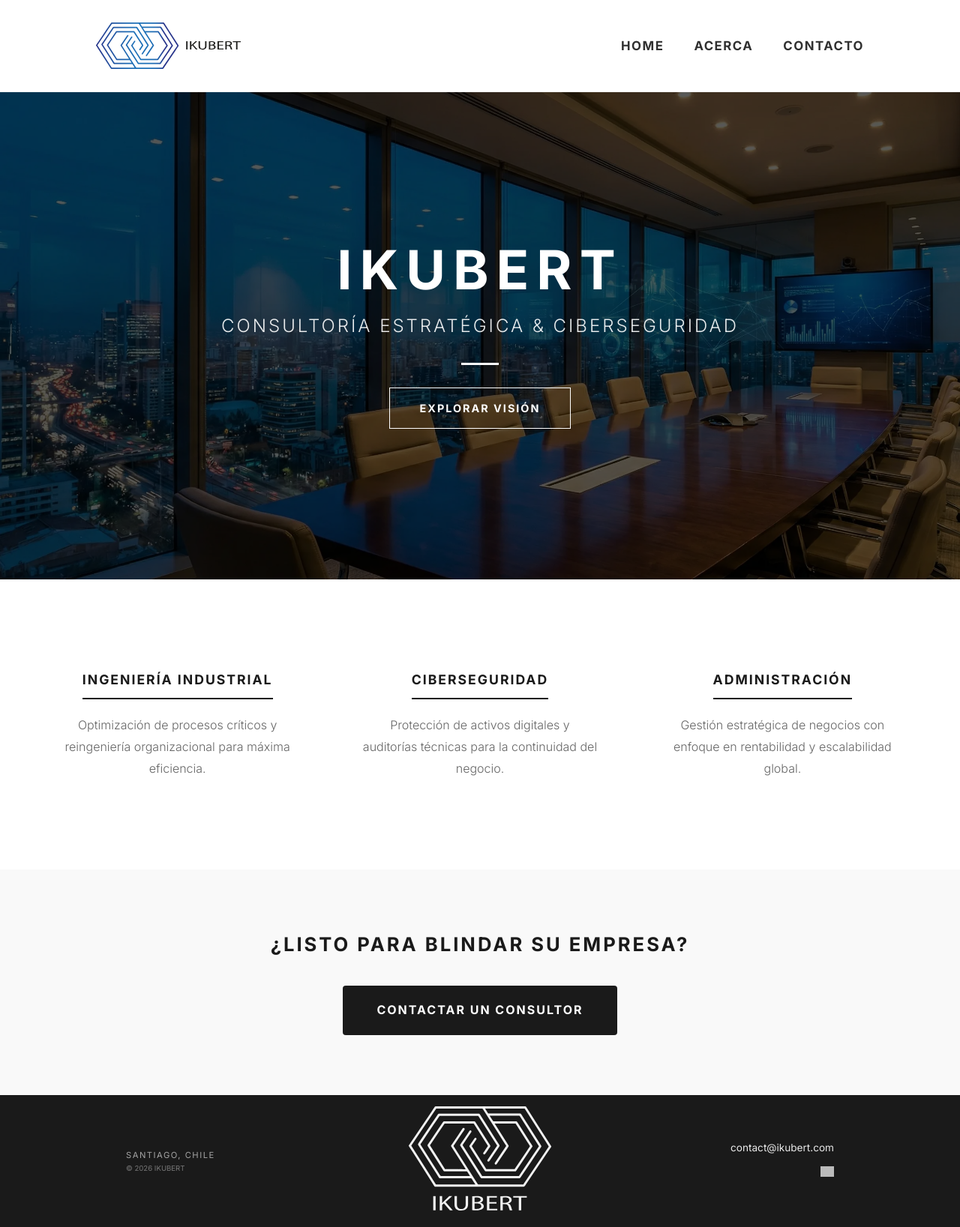
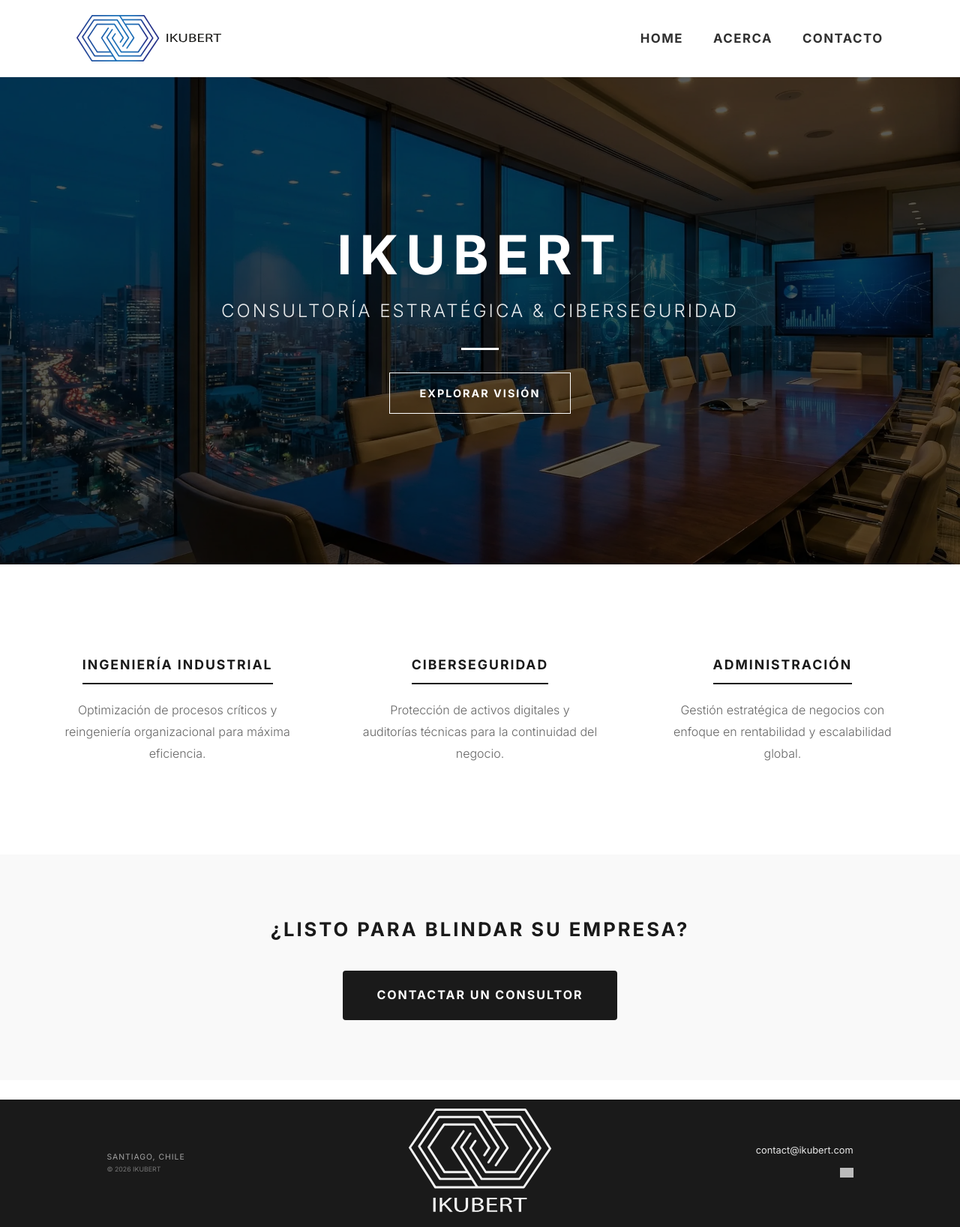
Before and after one commit to IKUBERT/ikubert.github.io, a Jekyll site: the page built from index.html, in a window 1280 px wide. Shown: the whole page at 75% size. Built offline with Jekyll 4.4.1, drawn with Linux system fonts in a browser that asks for light colours; grey boxes are pictures that could not be loaded.

Commit message:
Update default.html

```diff
--- a/_layouts/default.html
+++ b/_layouts/default.html
@@ -7,11 +7,11 @@
 
     <link rel="icon" type="image/svg+xml" href="{{ site.baseurl }}/src/logo-ikubert.svg">
     <link href="https://fonts.googleapis.com/css2?family=Inter:wght@300;400;700&display=swap" rel="stylesheet">
-    <link rel="stylesheet" href="{{ site.baseurl }}/style.css?v=21.0">
+    <link rel="stylesheet" href="{{ site.baseurl }}/style.css?v=23.0">
 </head>
 <body class="sticky-wrapper">
 
-    <nav class="site-nav" style="display: flex; justify-content: space-between; align-items: center; padding: 30px 10%; background-color: #ffffff; width: 100%; box-sizing: border-box; border-bottom: 1px solid #eee; flex-wrap: wrap;">
+    <nav class="site-nav" style="display: flex; justify-content: space-between; align-items: center; padding: 20px 8%; background-color: #ffffff; width: 100%; box-sizing: border-box; border-bottom: 1px solid #eee; flex-wrap: wrap;">
         <div class="site-logo" style="flex-shrink: 0;">
             <a href="{{ site.baseurl }}/" style="display: flex; align-items: center; text-decoration: none;">
                 <img src="{{ site.baseurl }}/src/logotipo-ikubert-lateral.svg" alt="IKUBERT" style="height: 62px !important; width: auto !important; display: block; shape-rendering: geometricPrecision;">
@@ -28,11 +28,11 @@
         {{ content }}
     </main>
 
-    <footer class="main-footer" style="background-color: #1a1a1a; padding: 15px 0 !important; width: 100%;">
-        <div class="footer-inner" style="display: flex; justify-content: space-between; align-items: center; max-width: 1200px; margin: 0 auto; padding: 0 10%; box-sizing: border-box;">
+    <footer class="main-footer" style="background-color: #1a1a1a; padding: 12px 0 !important; width: 100%;">
+        <div class="footer-inner" style="display: flex; justify-content: space-between; align-items: center; padding: 0 8%; box-sizing: border-box;">
             <div class="footer-col left" style="flex: 1;">
-                <p class="loc" style="font-size: 0.7rem; color: #fff; opacity: 0.6; text-transform: uppercase; margin: 0;">SANTIAGO, CHILE</p>
-                <p class="copy" style="font-size: 0.6rem; color: #fff; opacity: 0.4; margin: 0;">&copy; 2026 IKUBERT</p>
+                <p class="loc" style="font-size: 0.65rem; color: #fff; opacity: 0.6; text-transform: uppercase; margin: 0; letter-spacing: 1px;">SANTIAGO, CHILE</p>
+                <p class="copy" style="font-size: 0.55rem; color: #fff; opacity: 0.4; margin: 0;">&copy; 2026 IKUBERT</p>
             </div>
 
             <div class="footer-col center" style="flex: 1; text-align: center;">
@@ -40,8 +40,8 @@
             </div>
 
             <div class="footer-col right" style="flex: 1; text-align: right;">
-                <a href="mailto:contact@ikubert.com" style="color: #fff; text-decoration: none; font-size: 0.85rem; opacity: 0.9;">contact@ikubert.com</a>
-                <div class="social-wrapper" style="margin-top: 5px;">
+                <a href="mailto:contact@ikubert.com" style="color: #fff; text-decoration: none; font-size: 0.8rem; opacity: 0.9;">contact@ikubert.com</a>
+                <div class="social-wrapper" style="margin-top: 4px;">
                     <a href="https://www.linkedin.com/company/ikubert" target="_blank">
                         <img src="https://cdn-icons-png.flaticon.com/512/174/174857.png" alt="LinkedIn" style="width: 18px; filter: brightness(0) invert(1); opacity: 0.7;">
                     </a>
@@ -52,10 +52,10 @@
 
     <style>
         @media (max-width: 600px) {
-            .site-nav { padding: 20px 20px !important; flex-direction: column !important; gap: 15px; }
+            .site-nav { padding: 15px 5% !important; flex-direction: column !important; gap: 15px; }
             .site-logo img { height: 50px !important; }
-            .nav-links { justify-content: center !important; gap: 15px !important; width: 100%; }
-            .footer-inner { flex-direction: column !important; gap: 20px; text-align: center; }
+            .nav-links { justify-content: center !important; gap: 20px !important; width: 100%; }
+            .footer-inner { padding: 0 5% !important; flex-direction: column !important; gap: 15px; }
             .footer-col { text-align: center !important; }
         }
     </style>
```
